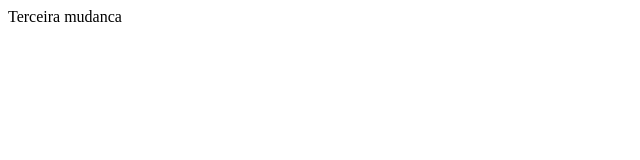
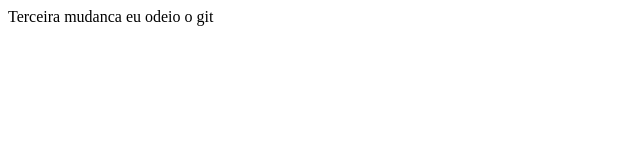
Before and after one commit to ace-ta-vivo/meu_projeto, a plain HTML site: page index.html in a window 1280 px wide. Shown: the whole page, without its empty margins (0-640 px from the left). Drawn offline with Linux system fonts and the light colour scheme.

Commit message:
nao sei mais

```diff
--- a/index.html
+++ b/index.html
@@ -1,5 +1,7 @@
 <html>
 <body>
 Terceira mudanca
+eu odeio o git
+
 </body>
 </html>
```
